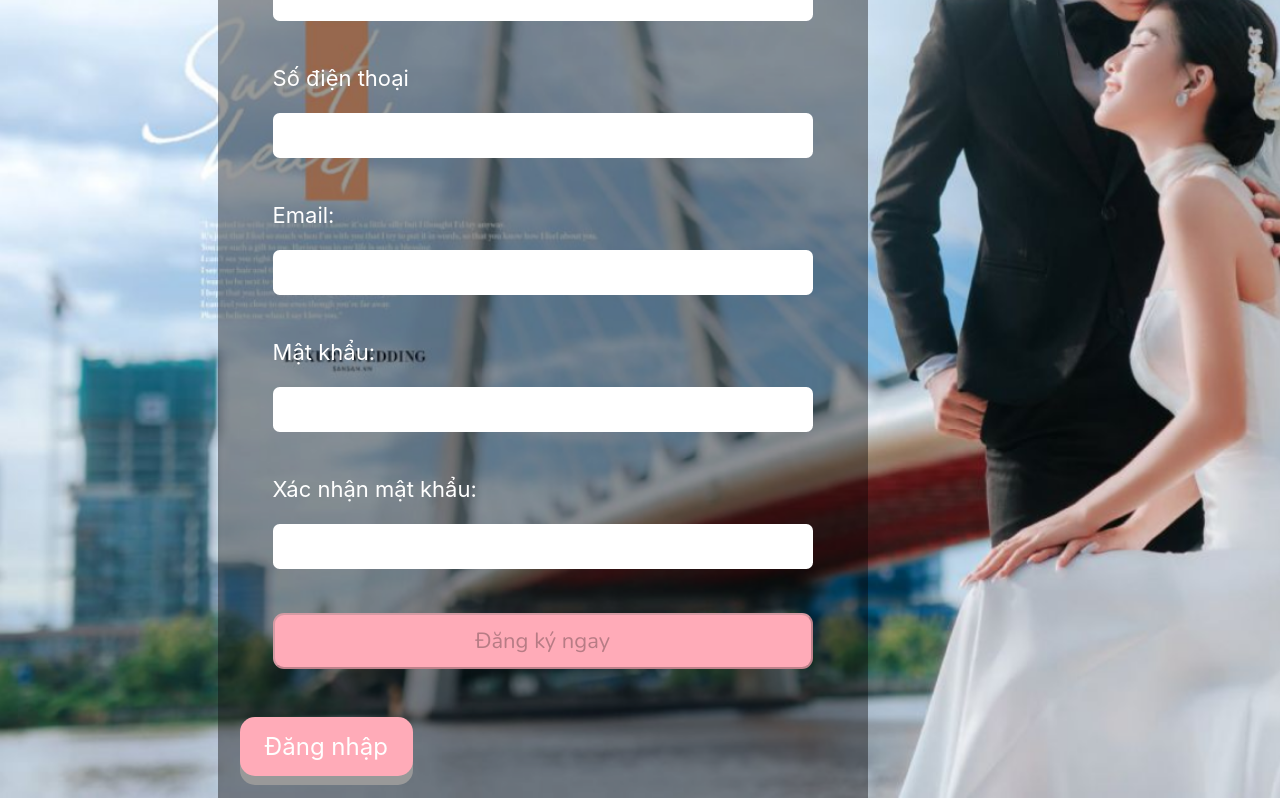
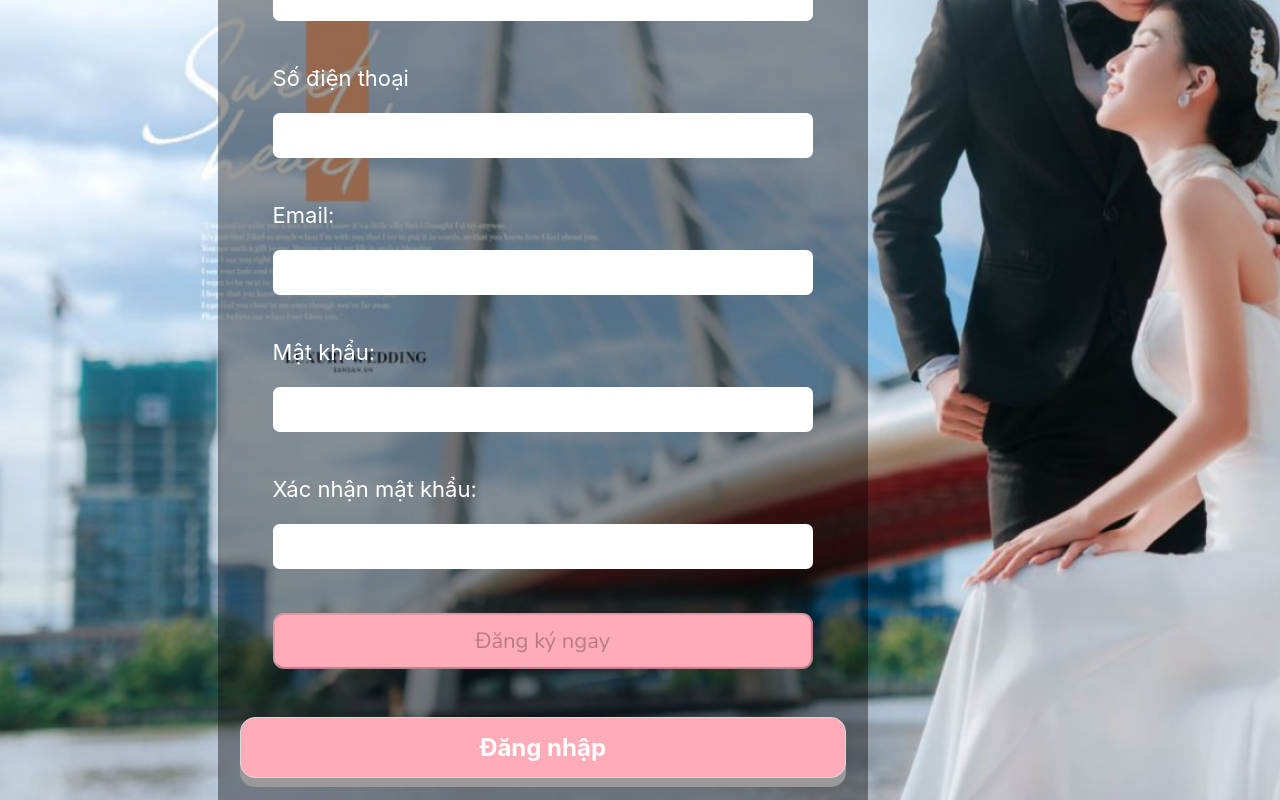
Before and after one commit to BlueHill-GP/CuoidiCuoidi-FE, a React (Create React App) app: page / in a window 1280 px wide. Shown: the part 277-1077 px from the top of the page. Built offline with nearby package versions, Linux system fonts and the light colour scheme.

Commit message:
Update code

```diff
--- a/src/components/Register.js
+++ b/src/components/Register.js
@@ -250,11 +250,12 @@ const Register = () => {
                             Đăng ký ngay
                         </button>
                     </form>
-                    <p>
+                    <br />
+                    <span className="line">
+							<a href="/login">Đăng nhập</a>
+						</span>
 
-                        <br />
-                        <span className="line"><a href="/login">Đăng nhập</a></span>
-                    </p>
+
                 </section>
             )}
         </>
--- a/src/css/Register.css
+++ b/src/css/Register.css
@@ -149,10 +149,10 @@ button {
 }
 
 .line {
-    display: inline-block;
+    /*display: inline-block;*/
     padding: 15px 25px;
     font-size: 24px;
-    cursor: pointer;
+    /*cursor: pointer;*/
     text-align: center;
     text-decoration: none;
     outline: none;
@@ -161,22 +161,18 @@ button {
     border: none;
     border-radius: 15px;
     box-shadow: 0 9px #999;
+    display: flex;
+    justify-content: center;
+
+    border: 1px solid #D9D9D9;
+    /*box-shadow: 0px 2px 2px #D9D9D9;*/
+    font-weight: bold;
+    /*width: 150px;*/
 
 }
 
-.line:hover {
-    color: black;
-    background-color: blanchedalmond;
-}
 a {
     text-decoration: none;
-
-}
-
-.line:active {
-    background-color: #ffabb8;
-    box-shadow: 0 5px #666;
-    transform: translateY(4px);
 
 }
 
```
